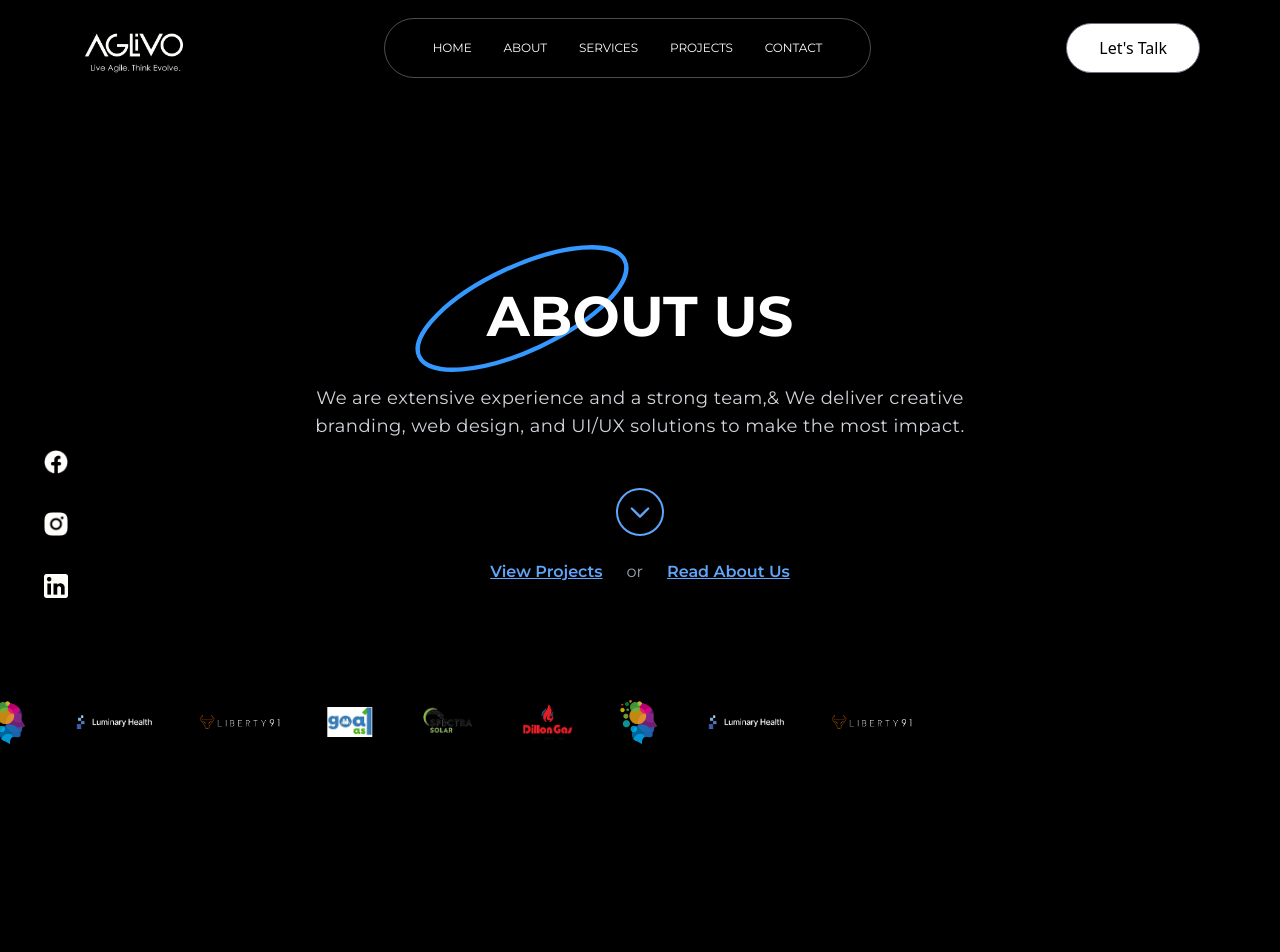
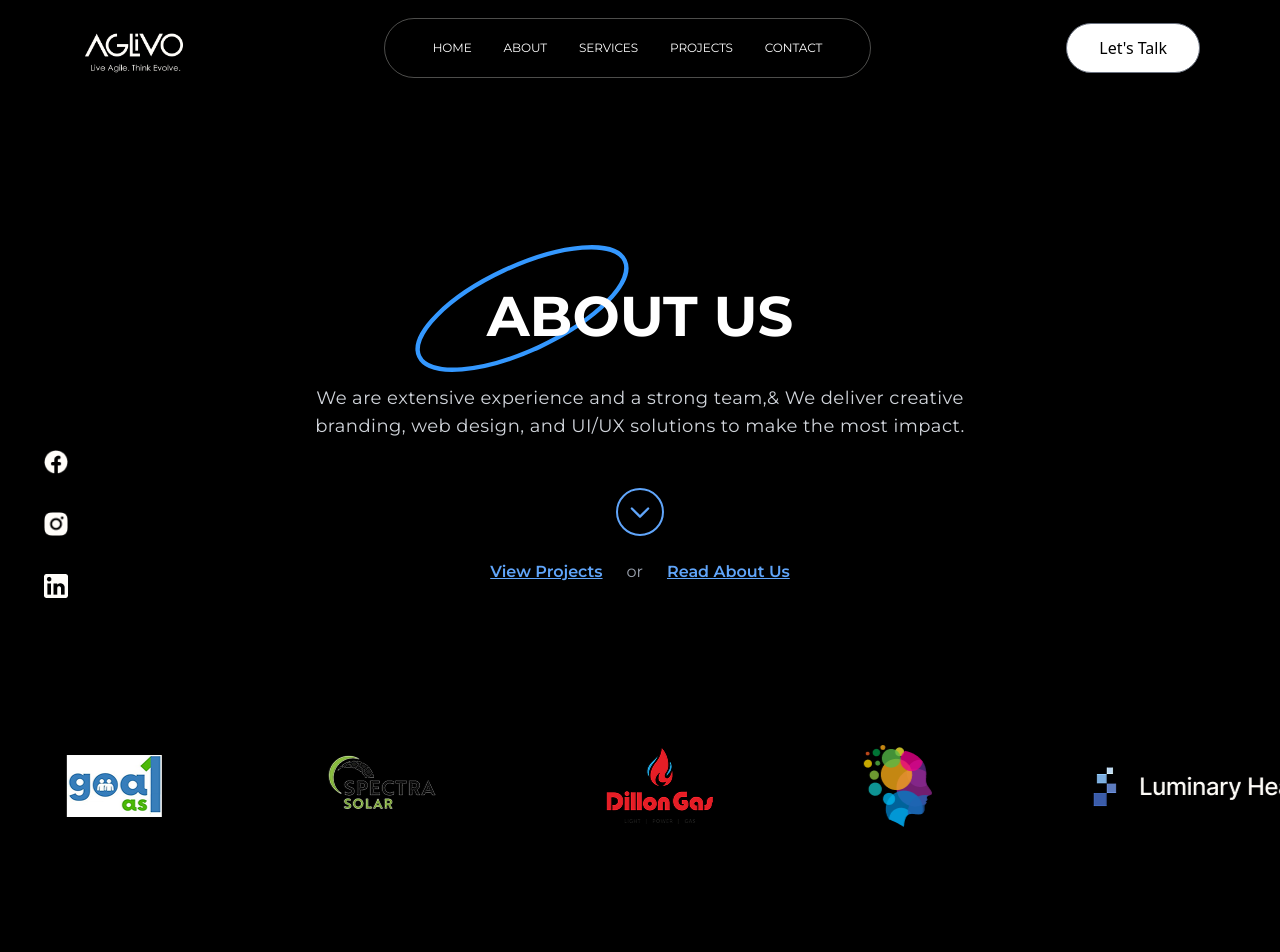
Before and after one commit to FrasIrfan/landing-page, a Next.js app: page /about in a window 1280 px wide. Shown: the top 952 px of the page. Built offline with nearby package versions, Linux system fonts and the light colour scheme.

Commit message:
visual improvements

```diff
--- a/src/components/LandingPage/Header.jsx
+++ b/src/components/LandingPage/Header.jsx
@@ -1,12 +1,40 @@
-import React from "react";
+"use client";
+import React, { useEffect, useState } from "react";
 import Logo from "./Logo";
 import Navbar from "./Navbar";
 import NavButton from "./NavButton";
 
 const Header = () => {
+  const [isTransparent, setIsTransparent] = useState(false);
+  const [lastScrollY, setLastScrollY] = useState(0);
+
+  useEffect(() => {
+    const handleScroll = () => {
+      const currentScrollY = window.scrollY;
+      // Only make transparent if scrolling up and not at the very top
+      if (currentScrollY < lastScrollY && currentScrollY > 50) {
+        setIsTransparent(true);
+      } else {
+        setIsTransparent(false);
+      }
+      setLastScrollY(currentScrollY);
+    };
+    window.addEventListener("scroll", handleScroll, { passive: true });
+    return () => window.removeEventListener("scroll", handleScroll);
+  }, [lastScrollY]);
+
   return (
     <>
-      <div className="z-50 sticky top-0 bg-black backdrop-blur-md shadow-lg">
+      <div
+        className={`z-50 transition-all duration-500 ease-in-out ${
+          isTransparent
+            ? "bg-black/30 backdrop-blur-lg shadow-none"
+            : "bg-black backdrop-blur-md shadow-lg"
+        }`}
+        style={{
+          backdropFilter: "blur(16px)",
+        }}
+      >
         <div className="flex items-center justify-between w-full px-0 py-4">
           <div className="pl-12 md:pl-20">
             <Logo />
--- a/src/components/LandingPage/TrustedPartners.jsx
+++ b/src/components/LandingPage/TrustedPartners.jsx
@@ -49,31 +49,31 @@ export default function TrustedPartners() {
   ];
 
   return (
-    <section className="w-full bg-black flex justify-center">
-      <div className="w-full flex items-center justify-center px-4 sm:px-8">
-        {/* Parallax effect with Framer Motion */}
+    <section className="w-full bg-black flex flex-col items-center py-16">
+
+      <div className="w-full overflow-hidden flex items-center justify-center px-4 sm:px-8">
         <motion.div
-          className="flex items-center justify-start gap-x-6 sm:gap-x-8 md:gap-x-10 lg:gap-x-12 w-full"
+          className="flex items-center gap-x-6 sm:gap-x-8 md:gap-x-10 lg:gap-x-12 w-max"
           animate={{
-            x: ["0%", "-100%"],
+            x: ["0%", "-50%"],
           }}
           transition={{
             x: {
               repeat: Infinity,
               repeatType: "loop",
-              duration: 18, // Smooth duration
-              ease: "easeInOut", // Better easing for natural movement
+              duration: 18,
+              ease: "linear",
             },
           }}
         >
-          {logos.concat(logos).map((logo, idx) => (
+          {[...logos, ...logos].map((logo, idx) => (
             <div
               key={idx}
               className={`flex items-center justify-center ${logo.tw} group`}
               style={{ transition: "transform 0.3s ease-out" }}
             >
               <motion.div
-                whileHover={{ scale: 1.1, rotate: -5 }} // Hover effect for logos
+                whileHover={{ scale: 1.1, rotate: -5 }}
                 whileTap={{ scale: 0.9 }}
                 transition={{ type: "spring", stiffness: 400, damping: 10 }}
               >
```
